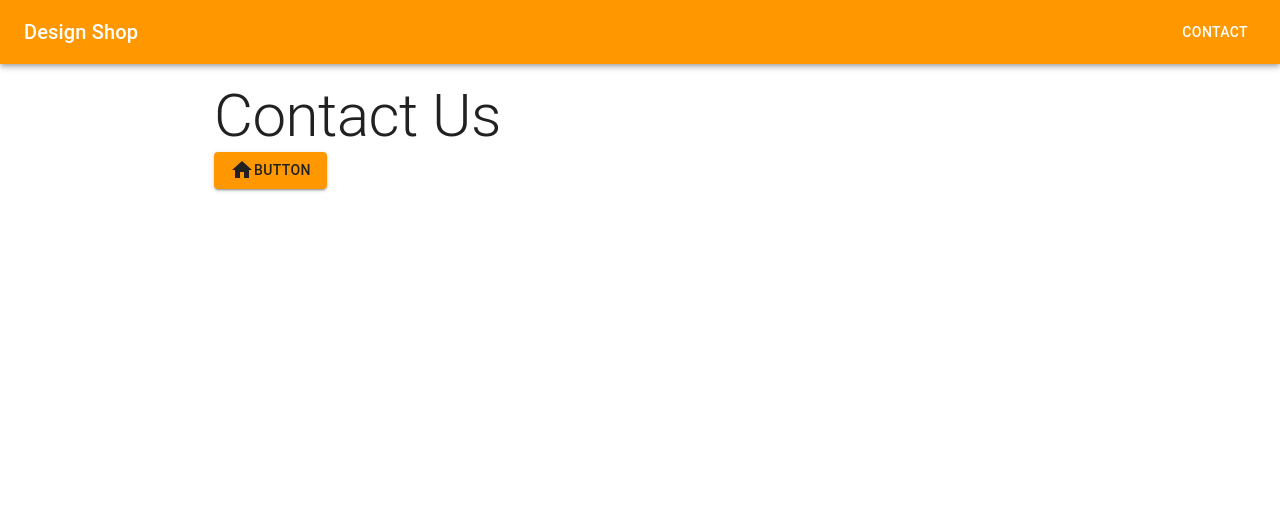
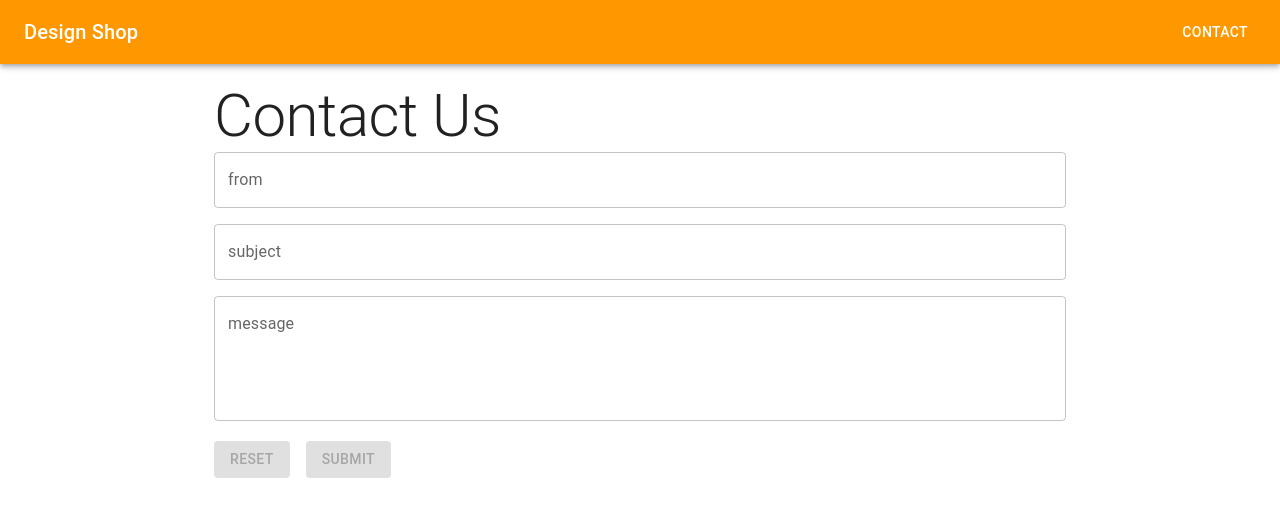
Before and after one commit to ctennant718/nextjs-shopfront-project, a Next.js app: page /contact in a window 1280 px wide. Shown: the top 516 px of the page. Built offline with nearby package versions, Linux system fonts and the light colour scheme.

Commit message:
form component created

```diff
--- /dev/null
+++ b/components/forms/ContactForm.jsx
@@ -0,0 +1,127 @@
+import React, { useEffect } from "react";
+import { useForm, Controller } from "react-hook-form";
+// import CircularProgress from "@mui/material/CircularProgress";
+import * as yup from "yup";
+import { yupResolver } from "@hookform/resolvers/yup";
+import { TextField, Button } from "@mui/material";
+
+const schema = yup
+  .object()
+  .shape({
+    from: yup.string().email().max(50).required(),
+    subject: yup.string().max(300).required(),
+    message: yup.string().max(50000).required(),
+  })
+  .required();
+
+const defaults = {
+  form: "",
+  subject: "",
+  message: "",
+};
+
+export default function ContactForm({ submitHandler }) {
+  // console.log(car);
+
+  const {
+    handleSubmit,
+    formState: { errors, isValid, isDirty, isSubmitting },
+    reset,
+    control,
+    formState,
+  } = useForm({
+    resolver: yupResolver(schema),
+    mode: "onChange",
+    defaultValues: defaults,
+  });
+
+  useEffect(() => {
+    console.log(formState);
+  })
+
+  const formRowStyle = {
+    marginBlockEnd: "1em",
+  };
+
+  let submitFn = (vals) => {
+    reset();
+    console.log(vals);
+  };
+
+  return (
+    <form onSubmit={handleSubmit(submitFn)}>
+      <div style={formRowStyle}>
+        <Controller
+          control={control}
+          name="from"
+          defaultValue={""}
+          render={({ field }) => (
+            <TextField
+              type="from"
+              {...field}
+              label="from"
+              fullWidth
+              error={!!errors.name}
+              helperText={errors.name?.message}
+            />
+          )}
+        />
+      </div>
+      <div style={formRowStyle}>
+        <Controller
+          control={control}
+          name="subject"
+          defaultValue={""}
+          render={({ field }) => (
+            <TextField
+              type="subject"
+              {...field}
+              label="subject"
+              fullWidth
+              error={!!errors.name}
+              helperText={errors.name?.message}
+            />
+          )}
+        />
+      </div>
+      <div style={formRowStyle}>
+        <Controller
+          control={control}
+          name="message"
+          defaultValue={""}
+          render={({ field }) => (
+            <TextField
+              type="message"
+              {...field}
+              label="message"
+              multiline
+              rows={4}
+              fullWidth
+              error={!!errors.message}
+              helperText={errors.message?.message}
+            />
+          )}
+        />
+      </div>
+      <div style={{ marginTop: 20 }}>
+        <Button
+          type="reset"
+          onClick={() => reset()}
+          variant="contained"
+          sx={{ mr: 2 }}
+          disabled={!isDirty}
+        >
+          Reset
+        </Button>
+        <Button
+          type="submit"
+          primary="true"
+          variant="contained"
+          disabled={isSubmitting || !isDirty || (isDirty && !isValid)}
+        >
+          Submit
+        </Button>
+      </div>
+    </form>
+  );
+}
--- a/package.json
+++ b/package.json
@@ -11,12 +11,15 @@
   "dependencies": {
     "@emotion/react": "^11.11.0",
     "@emotion/styled": "^11.11.0",
+    "@hookform/resolvers": "^3.1.0",
     "@mui/icons-material": "^5.11.16",
     "@mui/material": "^5.12.3",
     "eslint": "8.40.0",
     "eslint-config-next": "13.4.1",
     "next": "13.4.1",
     "react": "18.2.0",
-    "react-dom": "18.2.0"
+    "react-dom": "18.2.0",
+    "react-hook-form": "^7.43.9",
+    "yup": "^1.1.1"
   }
 }
--- a/pages/contact.js
+++ b/pages/contact.js
@@ -4,6 +4,7 @@
 import { Button, HomeIcon } from "@/components/mui";
 import Layout from "@/components/Layout";
 import Heading from "@/components/Heading";
+import ContactForm from "@/components/forms/ContactForm";
 
 // const inter = Inter({ subsets: ["latin"] });
 
@@ -18,10 +19,7 @@
       </Head>
       <Layout>
         <Heading component="h2">Contact Us</Heading>
-        <Button variant="contained">
-          <HomeIcon />
-          Button
-        </Button>
+        <ContactForm />
       </Layout>
     </>
   );
--- a/pages/index.js
+++ b/pages/index.js
@@ -19,7 +19,6 @@
       </Head>
       <Layout>
         <Heading component="h2">Homepage</Heading>
-        <Paragraph>Lorem ipsum dolor sit, amet consectetur adipisicing elit. Illo voluptates aliquam in voluptatem ad cupiditate asperiores quod cum quibusdam voluptate. Corrupti, fugit vitae? Perferendis tempore debitis neque obcaecati deleniti tempora.</Paragraph>
         <Button variant="contained">
           <HomeIcon />
           Button
```
Also changed, not shown: 1 other file (tests, documents, lock files or other folders).
